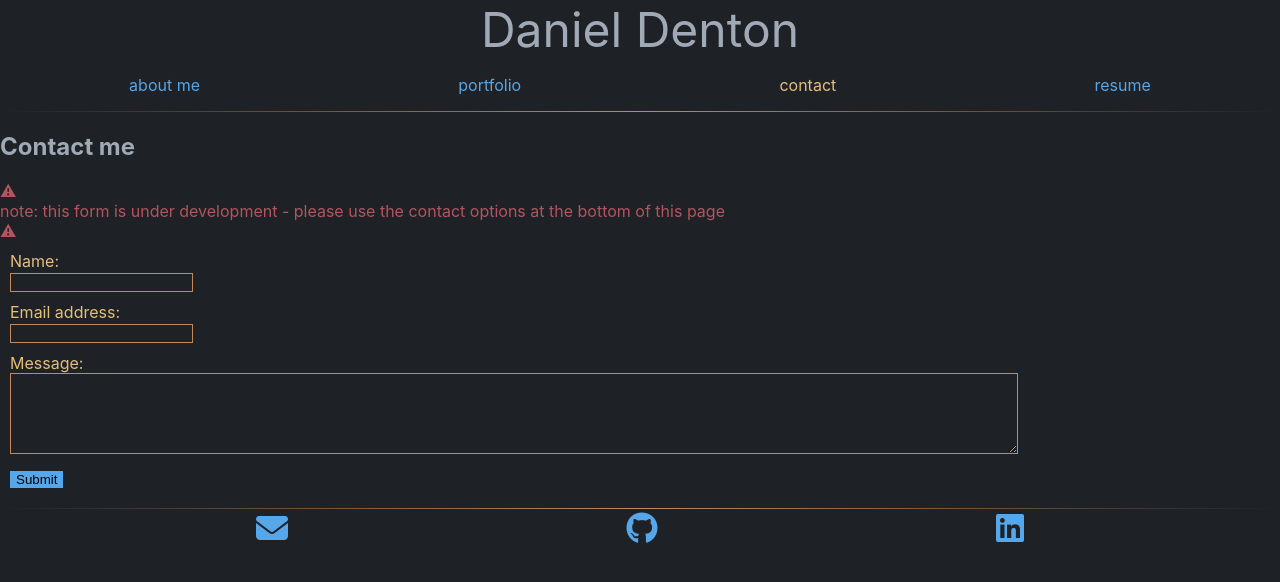
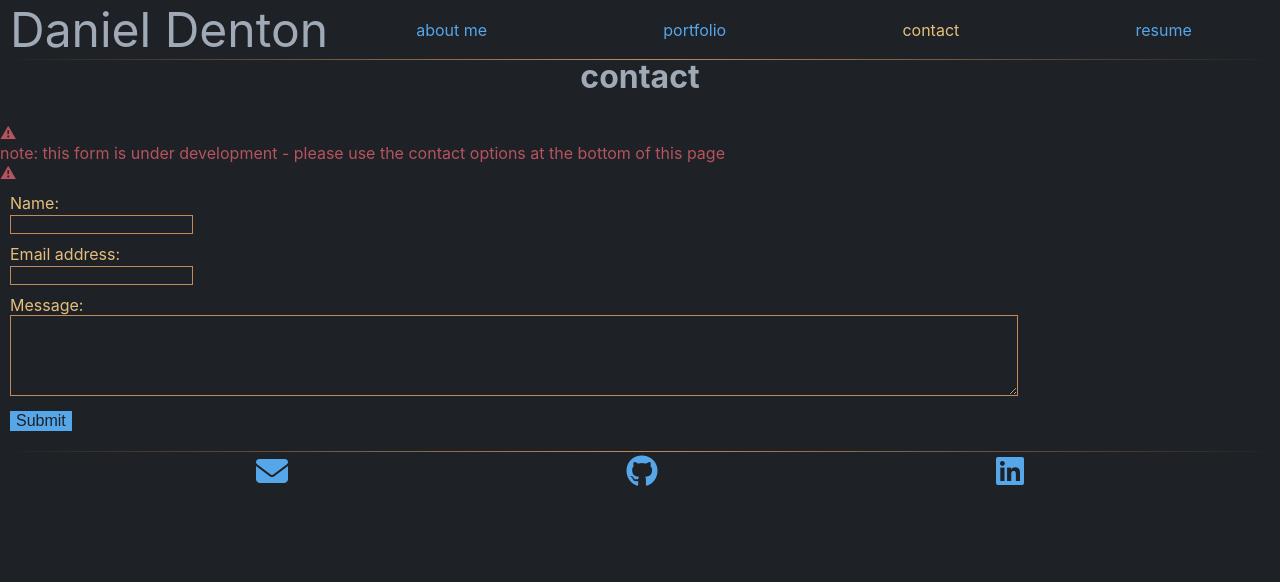
Before and after one commit to HighDynamics/HighDynamics.github.io, a React (Create React App) app: page / in a window 1280 px wide. Both pictures are taken after a click on the item "contact". Shown: the top 582 px of the page. Built offline with nearby package versions, Linux system fonts and the light colour scheme.

Commit message:
media query and other css adjustments

```diff
--- a/src/App.css
+++ b/src/App.css
@@ -19,6 +19,15 @@ body {
   color: var(--light-gray);
 }
 
+main {
+  margin-top: 107px;
+}
+
+section > h1 {
+  text-align: center;
+  font-size: 2rem;
+}
+
 hr {
   border: 0;
   height: 1px;
@@ -38,9 +47,25 @@ hr {
 a {
   color: var(--blue);
   text-decoration: none;
+  transition: color 0.5s;
+}
+
+a:hover {
+  color: var(--green);
 }
 
 /* NAV */
+header {
+  position: fixed;
+  top: 0;
+  width: 100%;
+  display: flex;
+  flex-wrap: wrap;
+  align-items: center;
+  background-color: var(--dark-gray);
+  z-index: 1;
+}
+
 #header-name {
   font-size: 3rem;
   display: block;
@@ -48,12 +73,20 @@ a {
   text-align: center;
 }
 
+nav {
+  width: 100%;
+}
+
 .nav-list {
   list-style-type: none;
   padding: 0;
   display: flex;
   justify-content: space-around;
+}
+
+.nav-item {
   color: var(--blue);
+  transition: color 0.5s;
 }
 
 .nav-item:hover {
@@ -63,6 +96,10 @@ a {
 
 .nav-active {
   color: var(--yellow);
+}
+
+header > hr {
+  width: 100%;
 }
 
 /* ABOUT ME */
@@ -245,6 +282,13 @@ textarea {
 button {
   background-color: var(--blue);
   border: none;
+  font-size: 16px;
+  color: var(--dark-gray);
+  transition: background-color 0.5s;
+}
+
+button:hover {
+  background-color: var(--green);
 }
 
 /* RESUME */
@@ -268,3 +312,71 @@ footer {
 #footer-contact > a {
   font-size: 2rem;
 }
+
+/* LAPTOP AND LARGER */
+@media only screen and (min-width: 769px) {
+  main {
+    margin-top: 57px;
+  }
+
+  /* NAV */
+  #header-name {
+    display: inline;
+    width: fit-content;
+    margin: 0 0 0 10px;
+  }
+
+  nav {
+    flex-grow: 1;
+    width: auto;
+  }
+
+  /* ABOUTME */
+  #headshot {
+    height: 300px;
+  }
+
+  .text-container > h2 {
+    padding-top: 10%;
+  }
+
+  /* PORTFOLIO */
+  .projects-collection {
+    flex-direction: row;
+    flex-wrap: wrap;
+    justify-content: space-around;
+    padding: 0 20px;
+  }
+
+  .project-container {
+    width: 45%;
+    margin-bottom: 30px;
+  }
+
+  .project-container > .image-container {
+    max-height: 320px;
+  }
+
+  .project-image {
+    height: 314px;
+    opacity: 1;
+    transition: opacity 1s;
+  }
+
+  .project-details {
+    opacity: 0;
+    width: 80%;
+    margin-left: 10%;
+    bottom: 25%;
+    border: 1px solid var(--orange);
+    transition: opacity 1s;
+  }
+
+  .image-container:hover > .project-image {
+    opacity: 0.3;
+  }
+
+  .image-container:hover > .project-details {
+    opacity: 1;
+  }
+}
--- a/src/App.js
+++ b/src/App.js
@@ -11,10 +11,12 @@ function App() {
   return (
     <>
       <Nav navSelection={navSelection} setNavSelection={setNavSelection} />
-      {navSelection === 'about me' && <AboutMe />}
-      {navSelection === 'portfolio' && <Portfolio />}
-      {navSelection === 'contact' && <Contact />}
-      {navSelection === 'resume' && <Resume />}
+      <main>
+        {navSelection === 'about me' && <AboutMe />}
+        {navSelection === 'portfolio' && <Portfolio />}
+        {navSelection === 'contact' && <Contact />}
+        {navSelection === 'resume' && <Resume />}
+      </main>
       <footer>
         <hr />
         <div id="footer-contact">
--- a/src/components/Contact.js
+++ b/src/components/Contact.js
@@ -45,7 +45,7 @@ const Contact = () => {
 
   return (
     <section>
-      <h1>Contact me</h1>
+      <h1>contact</h1>
       <span className="under-development">
         ⚠︎ <br /> note: this form is under development - please use the contact
         options at the bottom of this page <br /> ⚠︎
--- a/src/components/Resume.js
+++ b/src/components/Resume.js
@@ -5,7 +5,7 @@ const resumeLink =
 
 const Resume = () => {
   return (
-    <>
+    <section id="resume">
       <h1>resume</h1>
       <a href={resumeLink} target="_blank" rel="noreferrer">
         download resume
@@ -22,7 +22,7 @@ const Resume = () => {
           alt="resume page 2"
         />
       </div>
-    </>
+    </section>
   );
 };
 
```
